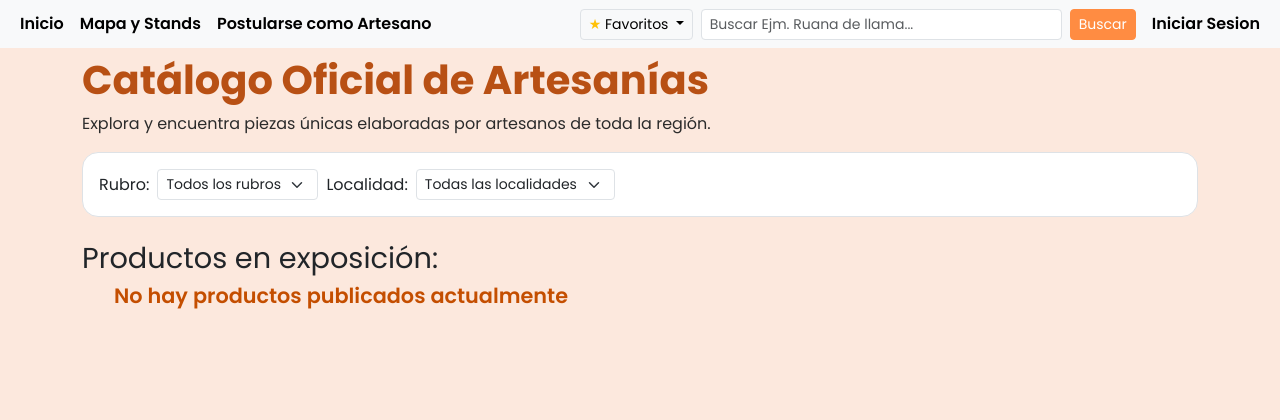
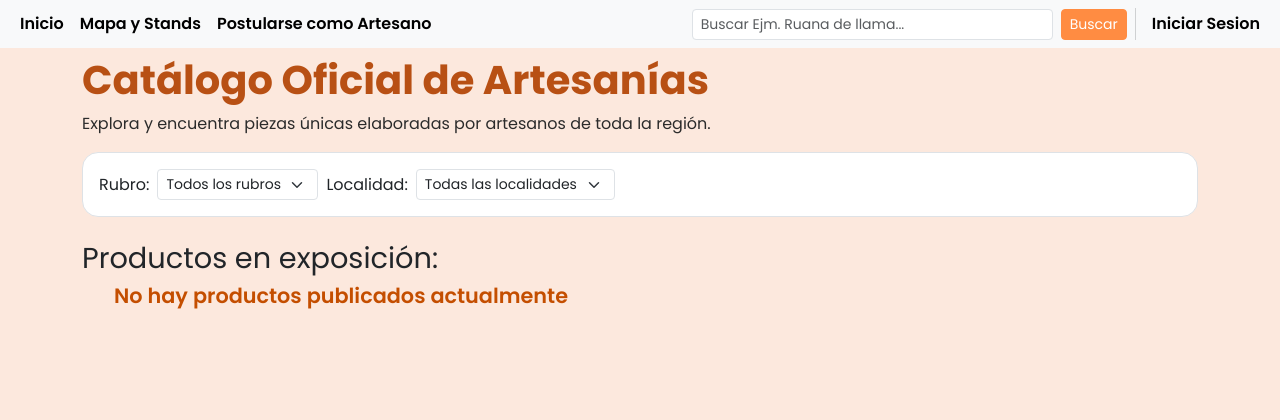
Before and after one commit to J0C4P/TPLaboratorio-Programacion3, a Django app: page /productos/ in a window 1280 px wide. Shown: the top 420 px of the page. Run offline with Django 5.2, Linux system fonts and the light colour scheme; data that the repository does not hold is empty.

Commit message:
Eliminado favoritos inutil

```diff
--- a/Django/ponchoVirtual/ponchoVirtual/apps/productos/templates/Catalogo_general.html
+++ b/Django/ponchoVirtual/ponchoVirtual/apps/productos/templates/Catalogo_general.html
@@ -4,7 +4,6 @@
 {%block estilos%}
         <link rel="stylesheet" href="{%static 'css/Estilo_general.css'%}">
         <link rel="stylesheet" href="{%static 'css/Estilo_mis_productos.css'%}">
-        <link rel="stylesheet" href="{%static '/css/estrella.css'%}">
 {%endblock%}
 
 {%block barra_nav%}
@@ -31,22 +30,13 @@
                 </div>
 
                 <div class="d-flex align-items-center gap-2">
-                    <!-- Favoritos -->
-                    <div class="dropdown">
-                        <button class="btn btn-sm btn-light border dropdown-toggle" type="button" id="favoritos" data-bs-toggle="dropdown">
-                            <span class="text-warning">★</span> Favoritos
-                        </button>
-                        <ul class="dropdown-menu dropdown-menu-end" id="menu_favoritos">
-                            <li id="fav_vacio" class="dropdown-item-text text-center py-2">
-                                No tienes productos guardados
-                            </li>
-                        </ul>
-                    </div>
-
                      <div class="d-flex gap-2" id="buscador_texto">
                         <input class="form-control form-control-sm" type="search" placeholder="Buscar Ejm. Ruana de llama..." size="26">
                         <button class="btn btn-sm" type="submit">Buscar</button>
                     </div>
+
+                    <!-- separador-->
+                    <div class="vr d-none d-lg-block text-muted"></div>
 
                     <!-- inicio de sesion-->
                     {% if not user.is_authenticated %}
@@ -105,10 +95,9 @@
                         <div class="card-body">
                             <div class="d-flex justify-content-between align-items-start">
                                 <h3 class="card-title h5 mb-3">{{producto.nombre}}</h3>
-                                <button type="button" class="boton_fav" title="Agregar a favoritos">☆</button>
                             </div>
                             <p class="card-text mb-2 categoria-art"><strong>Categoría:</strong> {{producto.categoria}}</p>
-                            <p class="card-text mb-2"><strong>Precio:</strong> ${{producto.precio}} $</p>
+                            <p class="card-text mb-2"><strong>Precio:</strong> {{producto.precio}} $</p>
                             <p class="card-text mb-2"><strong>Descripción:</strong> {{producto.descripcion}}</p>
                             <p class="card-text mb-2 localidad-art"><strong>Localidad:</strong> {{producto.localidad}}</p>
                             <p class="card-text mb-3"><strong>Ubicación del puesto:</strong> {{producto.artesano.emprendimiento.ubicacion}}</p>
@@ -133,5 +122,4 @@
 
         <script src="{% static 'js/filtros_catalogo.js' %}"></script>
         <script src="{% static 'js/buscador.js' %}"></script>
-        <script src="{% static 'js/favoritos.js' %}"></script>
 {%endblock%}
--- a/Django/ponchoVirtual/ponchoVirtual/static/css/estrella.css
+++ /dev/null
@@ -1,7 +0,0 @@
-.boton_fav{
-    background: transparent; /* Sin fondo */
-    border: none;            /* Sin borde cuadrado */
-    font-size: 24px;         /* Tamaño de la estrella */
-    cursor: pointer;         /* Manito al pasar el mouse */
-    color: #6c757d
-}
```
